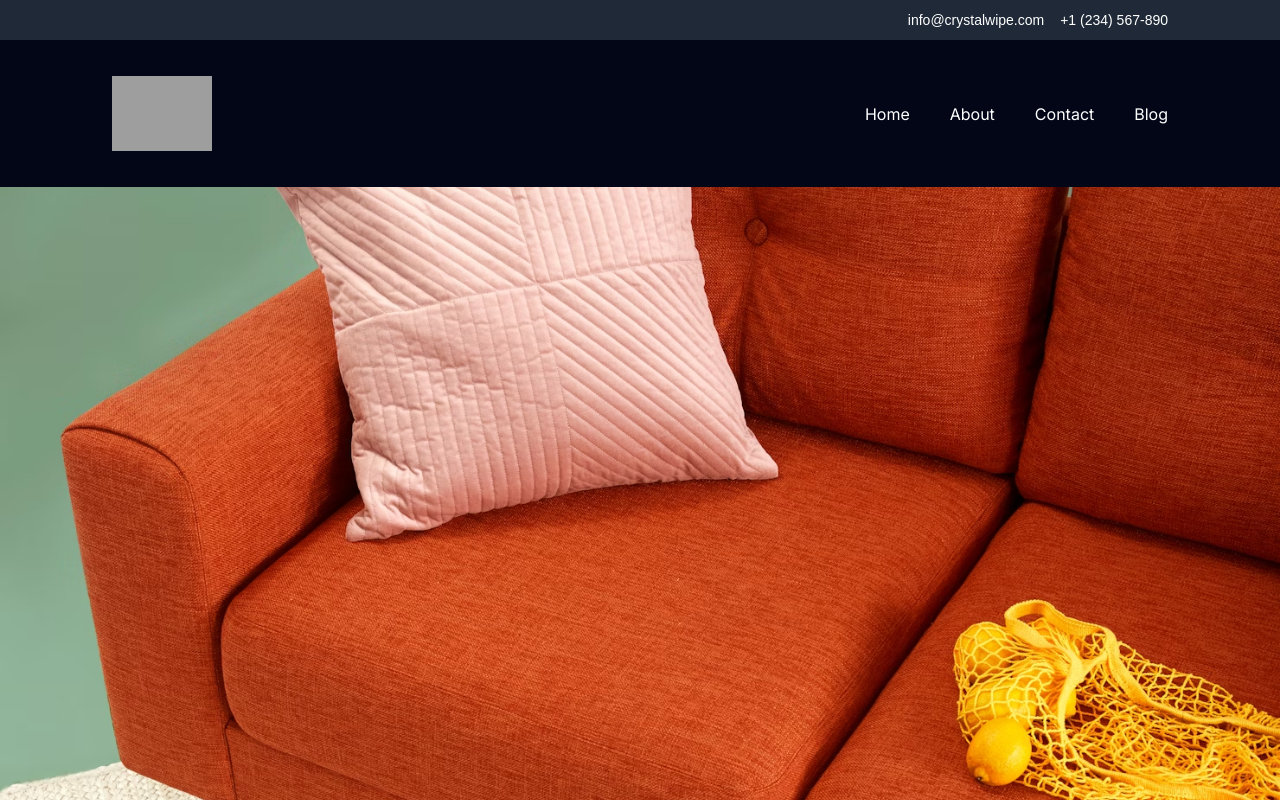
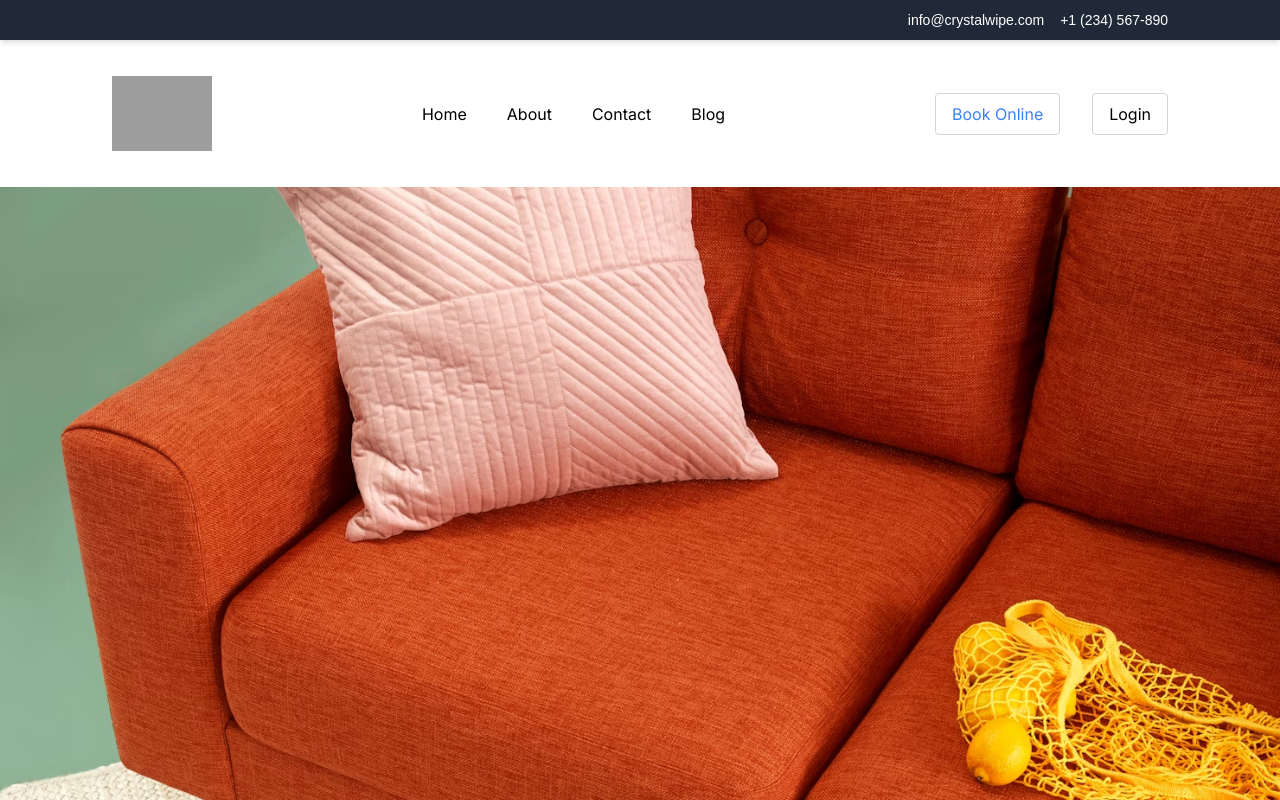
Before and after one commit to celsopuerto/crystalwipe, a Next.js app: page / in a window 1280 px wide. Shown: the top 800 px of the page. Built offline with nearby package versions, Linux system fonts and the light colour scheme; grey boxes are pictures that could not be loaded.

Commit message:
feat: nav button design

```diff
--- a/src/components/Navigation.tsx
+++ b/src/components/Navigation.tsx
@@ -41,7 +41,7 @@ export default function Navigation() {
       </div>
 
       <nav
-        className={`flex justify-between items-center py-9 px-28 bg-slate-950 text-white transition-all duration-300 ${
+        className={`flex justify-between items-center py-9 text-black px-28 transition-all duration-300 ${
           isScrolled ? "sticky shrink" : ""
         }`}
       >
@@ -66,6 +66,20 @@ export default function Navigation() {
             Blog
           </a>
         </div>
+        <div className="flex items-center space-x-8 font-inter text-m">
+          <a
+            href="#"
+            className="px-4 py-2 text-blue-500 border border-gray-300 rounded hover:border-blue-500 hover:text-blue-500 transition-all duration-200 ease-in-out"
+          >
+            Book Online
+          </a>
+          <a
+            href="#"
+            className="px-4 py-2 border border-gray-300 rounded hover:border-blue-500 hover:text-blue-500 transition-all duration-200 ease-in-out"
+          >
+            Login
+          </a>
+        </div>
       </nav>
     </>
   );
```
